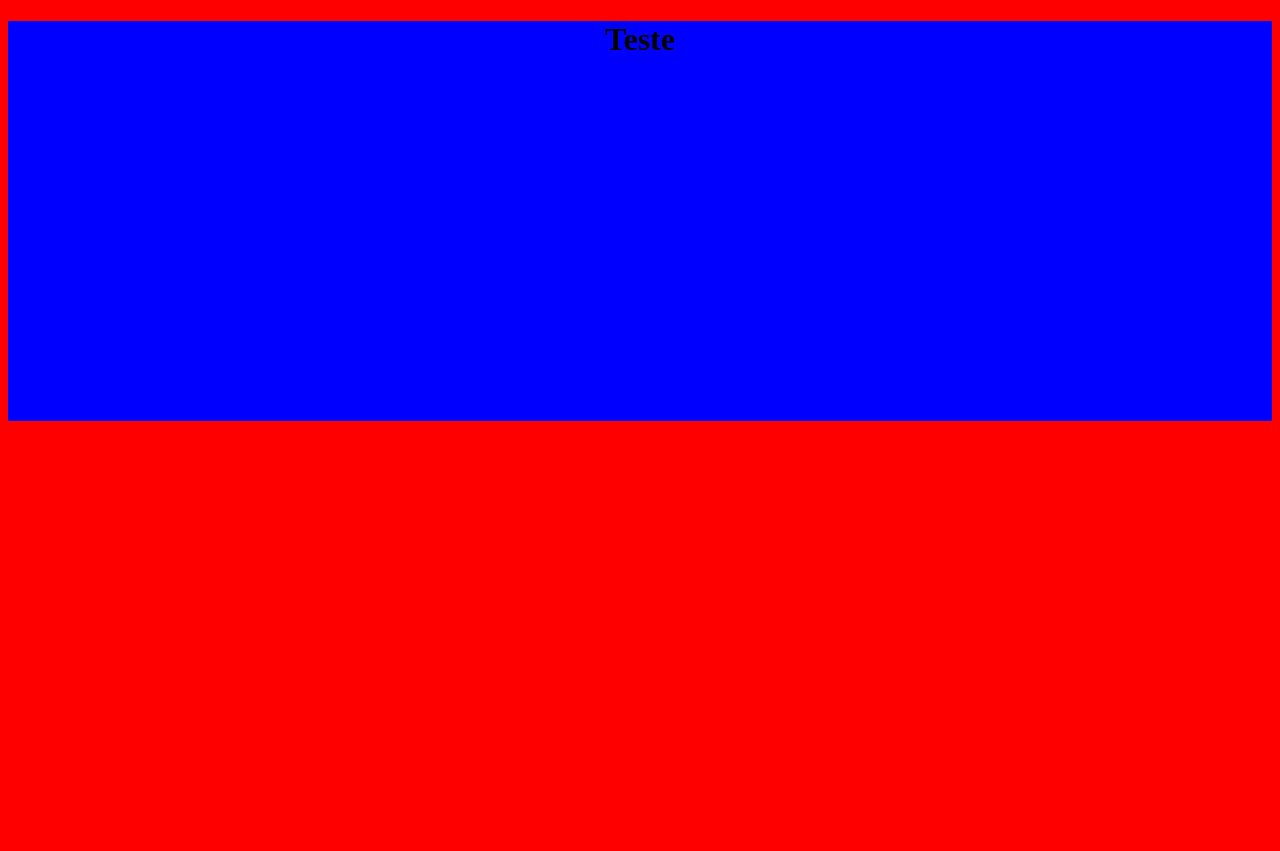
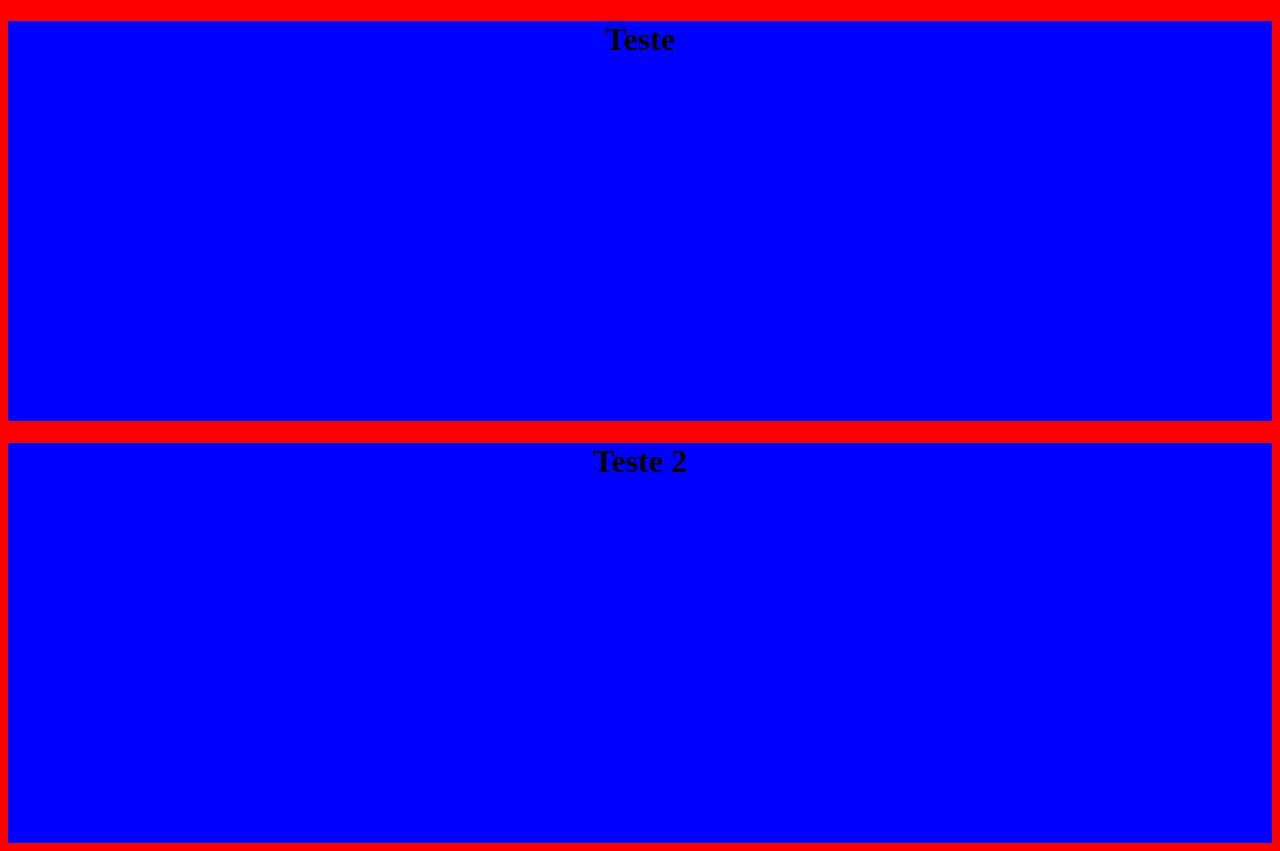
Before and after one commit to alessoncardoso/sitegithub, a plain HTML site: page index.html in a window 1280 px wide. Before the commit the page ends 800 px from the top, so only its background shows below. Drawn offline with Linux system fonts and the light colour scheme.

Commit message:
Adicionada outra div

```diff
--- a/index.html
+++ b/index.html
@@ -22,5 +22,9 @@
         <h1>Teste</h1>
     </div>
 
+    <div class="div">
+        <h1>Teste 2</h1>
+    </div>
+
 </body>
 </html>
```
